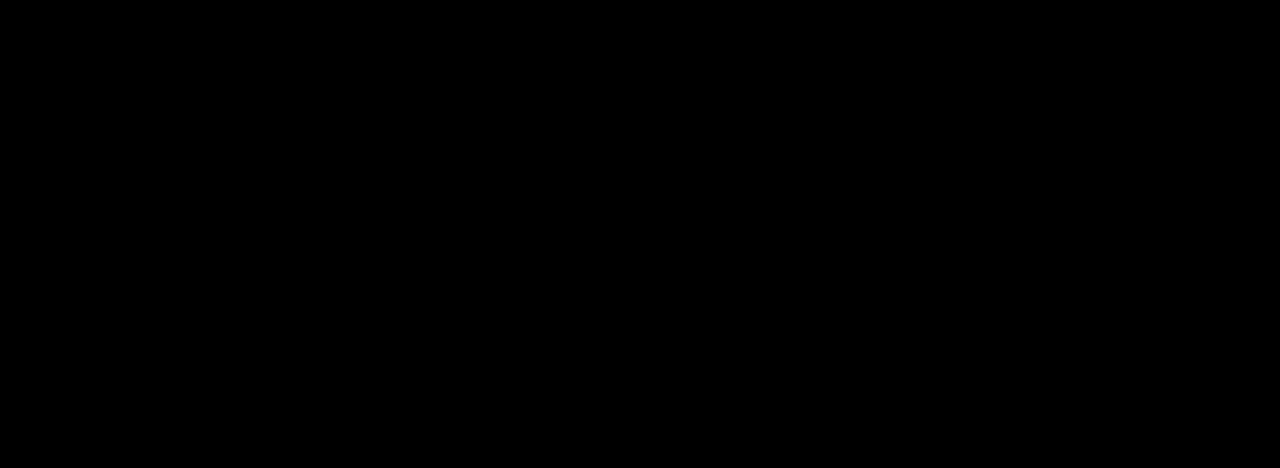
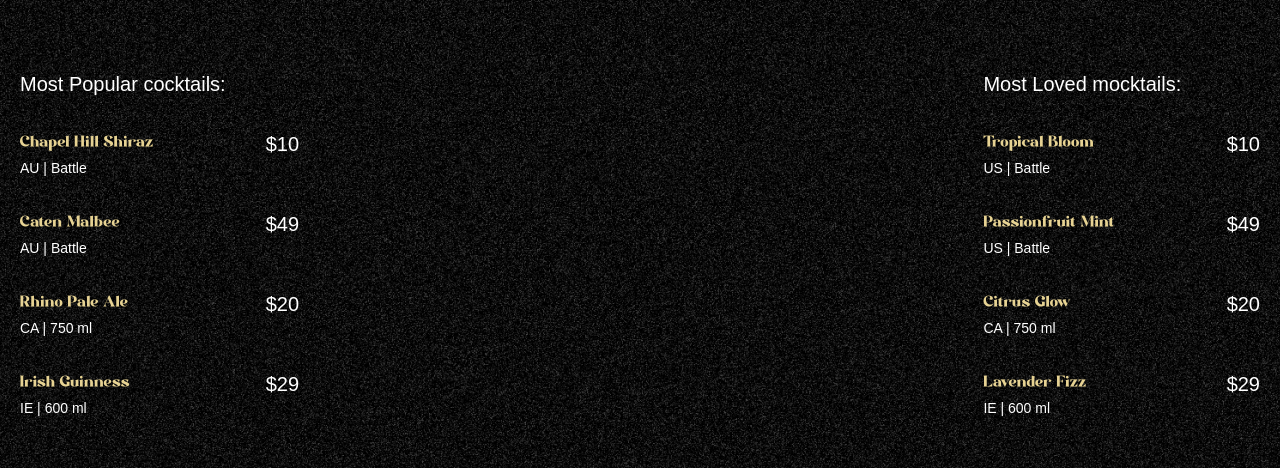
Before and after one commit to MathieuPicart/gsap_crash_course, a React (Vite) app: page / in a window 1280 px wide. Shown: the part 890-1358 px from the top of the page. Before the commit the page ends 800 px from the top, so only its background shows below. Built offline with nearby package versions, Linux system fonts and the light colour scheme; a web font is replaced by a local one.

Commit message:
Implement Cocktails Section

```diff
--- a/src/App.jsx
+++ b/src/App.jsx
@@ -2,6 +2,7 @@
 import { ScrollTrigger, SplitText } from 'gsap/all'
 import Navbar from './components/Navbar.jsx'
 import Hero from './components/Hero.jsx';
+import Cocktails from './components/Cocktails.jsx';
 
 gsap.registerPlugin(ScrollTrigger, SplitText);
 
@@ -10,6 +11,7 @@
     <main>
         <Navbar />
         <Hero />
+        <Cocktails />
     </main>
   )
 }
--- /dev/null
+++ b/src/components/Cocktails.jsx
@@ -0,0 +1,65 @@
+import { useGSAP } from "@gsap/react";
+import gsap from "gsap";
+import { cocktailLists, mockTailLists } from '../../constants'
+
+const Cocktails = () => {
+
+    useGSAP(() => {
+        const parallaxTimeline = gsap.timeline({
+            scrollTrigger: {
+                trigger: "#cocktails",
+                start: "top 30%",
+                end: "bottom 80%",
+                scrub: true,
+            },
+        });
+
+        parallaxTimeline
+            .from("#c-left-leaf", {
+                x:-100, y: 100
+            })
+            .from("#c-right-leaf", {
+                x: 100, y: 100
+            })
+    }, [])
+  return (
+    <section id="cocktails" className="noisy">
+        <img src="/images/cocktail-left-leaf.png" alt="cocktail-left-leaf" id="c-left-leaf" />
+        <img src="/images/cocktail-right-leaf.png" alt="cocktail-right-leaf" id="c-right-leaf" />
+
+        <div className="list">
+            <div className="popular">
+                <h2>Most Popular cocktails:</h2>
+                <ul>
+                    {cocktailLists.map(({ name, country, detail, price}) => (
+                        <li key={name}>
+                            <div className="md:me-28">
+                                <h3>{name}</h3>
+                                <p>{country} | {detail}</p>
+                            </div>
+                            <span>{price}</span>
+                        </li>
+                    ))}
+                </ul>
+            </div>
+
+            <div className="loved">
+                <h2>Most Loved mocktails:</h2>
+                <ul>
+                    {mockTailLists.map(({ name, country, detail, price}) => (
+                        <li key={name}>
+                            <div className="me-28">
+                                <h3>{name}</h3>
+                                <p>{country} | {detail}</p>
+                            </div>
+                            <span>{price}</span>
+                        </li>
+                    ))}
+                </ul>
+            </div>
+        </div>
+    </section>
+  )
+}
+
+export default Cocktails
--- a/src/components/Hero.jsx
+++ b/src/components/Hero.jsx
@@ -7,7 +7,8 @@
 const Hero = () => {
     const videoRef = useRef();
 
- const isMobile = useMediaQuery({ maxWidth: 767 });
+    const isMobile = useMediaQuery({ maxWidth: 767 });
+
     useGSAP(() => {
         const heroSplit = new SplitText(".title", { type: "chars, words" })
         const paragraphSplit = new SplitText(".subtitle", { type: "lines" })
@@ -43,6 +44,25 @@
 	    .to(".right-leaf", { y: 200 }, 0)
 	    .to(".left-leaf", { y: -200 }, 0)
 	    .to(".arrow", { y: 100 }, 0);
+
+        const startValue = isMobile ? "top 50%" : "center 60%";
+        const endValue = isMobile ? "120% top" : "bottom top";
+
+        let tl = gsap.timeline({
+            scrollTrigger: {
+                trigger: "video",
+                start: startValue,
+                end: endValue,
+                scrub: true,
+                pin: true,
+            },
+        });
+
+        videoRef.current.onloadedmetadata = () => {
+            tl.to(videoRef.current, {
+                currentTime: videoRef.current.duration,
+            });
+        };
     }, [])
 
     return (
```
